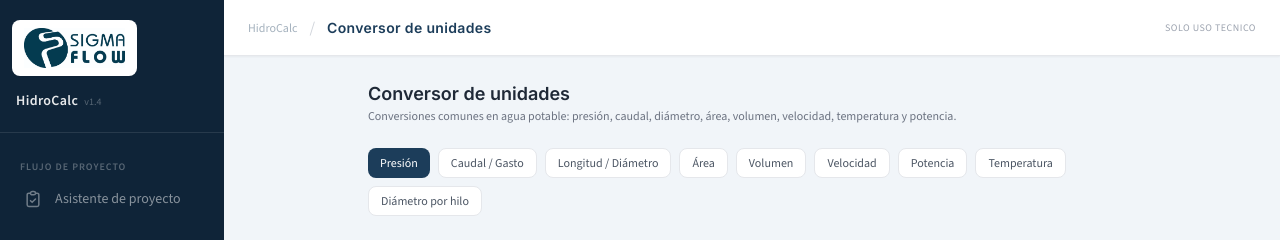
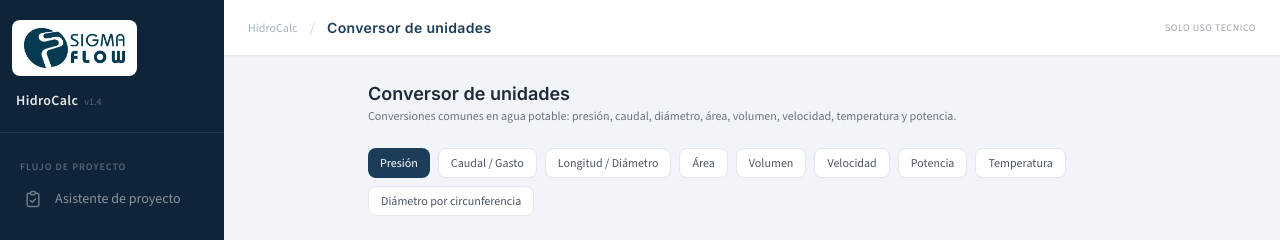
Before and after one commit to simexco/hidrocalc, a Next.js app: page /conversor in a window 1280 px wide. Shown: the top 240 px of the page. Built offline with nearby package versions, Linux system fonts and the light colour scheme.

Commit message:
Conversor: renombrar 'Diametro por hilo' -> 'Diametro por circunferencia' (medida con cinta metrica)

```diff
--- a/src/app/(modules)/conversor/page.tsx
+++ b/src/app/(modules)/conversor/page.tsx
@@ -79,7 +79,7 @@ const TEMP_UNITS = ["°C", "°F", "K"];
 const tempToC = (v: number, u: string) => (u === "°C" ? v : u === "°F" ? (v - 32) * 5 / 9 : v - 273.15);
 const tempFromC = (c: number, u: string) => (u === "°C" ? c : u === "°F" ? c * 9 / 5 + 32 : c + 273.15);
 
-// Diámetro por hilo: mides el perímetro y D exterior = perímetro / π
+// Diámetro por circunferencia: mides la circunferencia y D exterior = circunferencia / π
 const PERIM_UNITS = ["cm", "mm", "m", 'pulg (")'];
 const perimToMM = (v: number, u: string) => (u === "mm" ? v : u === "cm" ? v * 10 : u === "m" ? v * 1000 : v * 25.4);
 
@@ -142,7 +142,7 @@ export default function ConversorPage() {
 
       {/* Categorías */}
       <div className="flex flex-wrap gap-2">
-        {[...CATEGORIAS.map((c) => ({ key: c.key, label: c.label })), { key: "temperatura", label: "Temperatura" }, { key: "perimetro", label: "Diámetro por hilo" }].map((c) => (
+        {[...CATEGORIAS.map((c) => ({ key: c.key, label: c.label })), { key: "temperatura", label: "Temperatura" }, { key: "perimetro", label: "Diámetro por circunferencia" }].map((c) => (
           <button
             key={c.key}
             onClick={() => cambiarCategoria(c.key)}
@@ -155,7 +155,7 @@ export default function ConversorPage() {
 
       {/* Entrada */}
       <div className="bg-white dark:bg-gray-800 rounded-xl border border-gray-200 dark:border-gray-700 p-5 space-y-3">
-        <label className="text-sm font-medium text-gray-700 dark:text-gray-300">{esPerim ? "Perímetro medido (hilo alrededor del tubo)" : "Valor a convertir"}</label>
+        <label className="text-sm font-medium text-gray-700 dark:text-gray-300">{esPerim ? "Circunferencia medida (con cinta métrica)" : "Valor a convertir"}</label>
         <div className="flex gap-2">
           <input
             type="number"
@@ -172,7 +172,7 @@ export default function ConversorPage() {
             {(esTemp ? TEMP_UNITS : esPerim ? PERIM_UNITS : (cat?.units.map((u) => u.u) ?? [])).map((u) => <option key={u} value={u}>{u}</option>)}
           </select>
         </div>
-        {esPerim && <p className="text-[11px] text-gray-500 dark:text-gray-400">Rodea el tubo con un hilo, mide su longitud y el diámetro exterior se calcula como perímetro ÷ π.</p>}
+        {esPerim && <p className="text-[11px] text-gray-500 dark:text-gray-400">Mide la circunferencia exterior del tubo con una cinta métrica (flexómetro). El diámetro exterior = circunferencia ÷ π.</p>}
       </div>
 
       {/* Resultados */}
```
